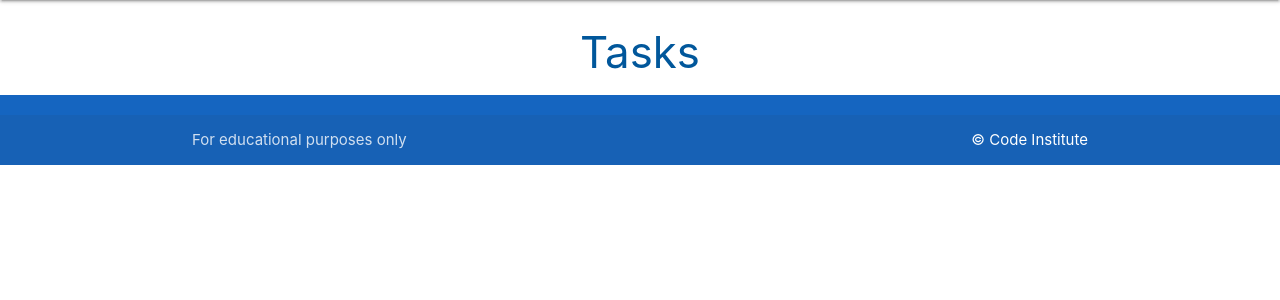
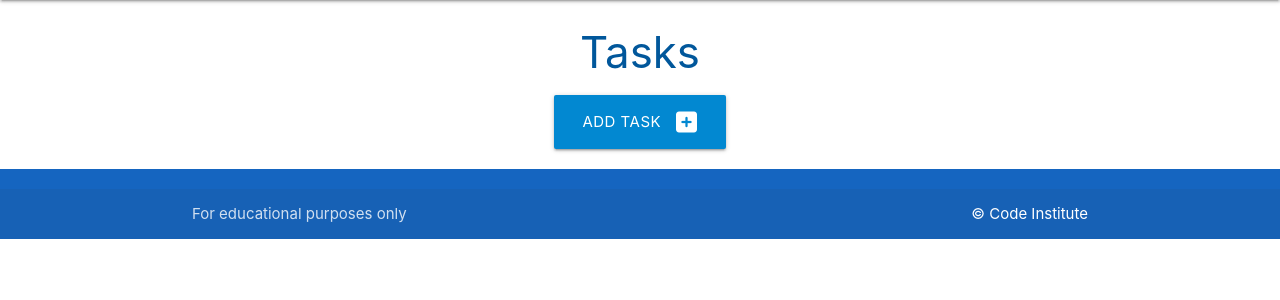
Before and after one commit to Awoyalejohn/flask-taskmanager-app, a Flask app: page / in a window 1280 px wide. Shown: the part 64-364 px from the top of the page. Run offline with Flask 2, Linux system fonts and the light colour scheme; some libraries are stand-ins or nearby versions.

Commit message:
adding tasks 4:50

```diff
--- a/taskmanager/routes.py
+++ b/taskmanager/routes.py
@@ -40,3 +40,20 @@ def delete_category(category_id):
     db.session.delete(category)
     db.session.commit()
     return redirect(url_for("categories"))
+
+
+@app.route("/add_task", methods=["GET", "POST"])
+def add_task():
+    categories = list(Category.query.order_by(Category.category_name).all())
+    if request.method == "POST":
+        task = Task(
+            task_name=request.form.get("task_name"),
+            task_description=request.form.get("task_descriptioon"),
+            is_urgent=bool(True if request.form.get("is_urgent") else False),
+            due_date=request.form.get("due_date"),
+            category_id=request.form.get("category_id")
+        )
+        db.session.add(task)
+        db.session.commit()
+        return redirect(url_for("home"))
+    return render_template("add_task.html", categories=categories)
--- a/taskmanager/templates/base.html
+++ b/taskmanager/templates/base.html
@@ -18,7 +18,7 @@
       <a href="#" data-target="mobile-demo" class="sidenav-trigger"><i class="fas fa-bars"></i></a>
       <ul class="right hide-on-med-and-down">
         <li><a href="{{url_for('home')}}">Home</a></li>
-        <li><a href="">New Task</a></li>
+        <li><a href="{{ url_for('add_task') }}">New Task</a></li>
         <li><a href="{{url_for('categories')}}">Categories</a></li>
 
       </ul>
@@ -27,7 +27,7 @@
 
   <ul class="sidenav" id="mobile-demo">
     <li><a href="{{url_for('home')}}">Home</a></li>
-    <li><a href="">New Task</a></li>
+    <li><a href="{{ url_for('add_task') }}">New Task</a></li>
     <li><a href="{{url_for('categories')}}">Categories</a></li>
 
   </ul>
--- a/taskmanager/templates/tasks.html
+++ b/taskmanager/templates/tasks.html
@@ -3,4 +3,12 @@
 
 <h3 class="light-blue-text text-darken-4 center-align">Tasks</h3>
 
+<div class="row">
+    <div class="col s12 center-align">
+        <a href="{{ url_for('add_task') }}" class="btn-large light-blue darken-2">
+            Add Task <i class="fas fa-plus-square right"></i>
+        </a>
+    </div>
+</div>
+
 {% endblock %}
```
Also changed, not shown: taskmanager/templates/add_task.html (added, +36 -0 lines).
